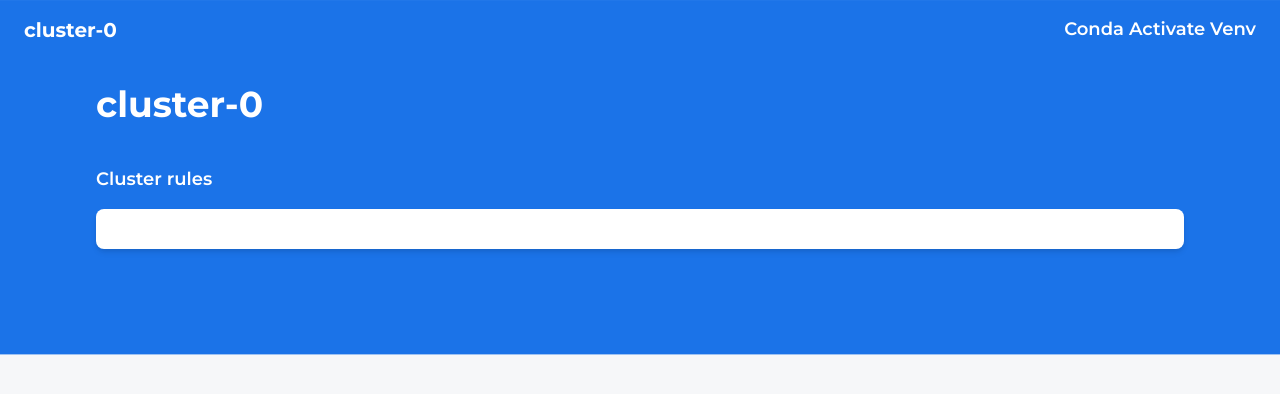
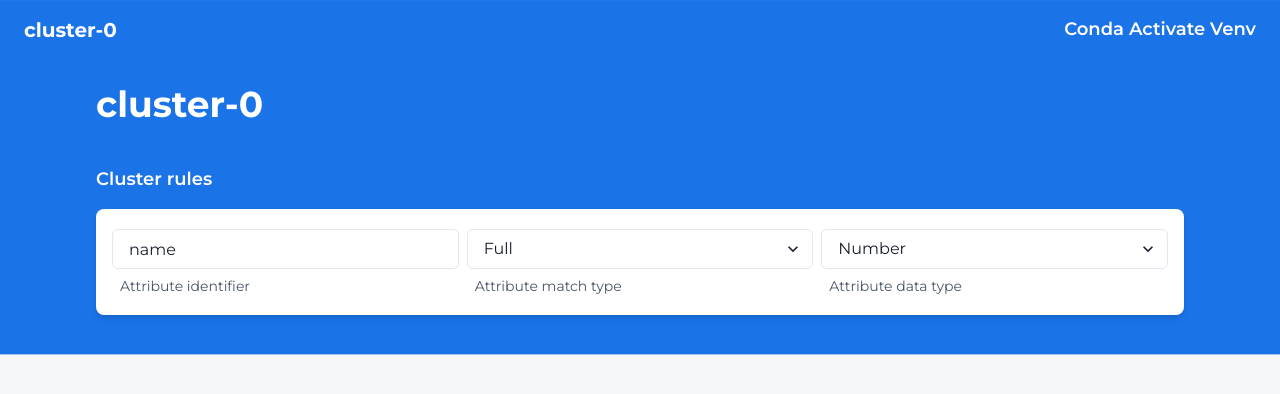
Before and after one commit to 1407arjun/TRINIT-Conda-Activate-Venv-DEV04, a Next.js app: page /cluster/cluster-0 in a window 1280 px wide. Shown: the top 394 px of the page. Built offline with nearby package versions, Linux system fonts and the light colour scheme.

Commit message:
Create rule template

```diff
--- a/src/components/cluster/Item.tsx
+++ b/src/components/cluster/Item.tsx
@@ -1,8 +1,79 @@
-import { VStack } from "@chakra-ui/react"
+import { useState } from "react"
+import {
+    HStack,
+    FormControl,
+    Input,
+    Select,
+    FormHelperText,
+    FormErrorMessage,
+    VStack
+} from "@chakra-ui/react"
 import type Rule from "../../types/Rule"
 
 const Item = ({ id, type, match }: Rule) => {
-    return <VStack></VStack>
+    const [idInput, setIdInput] = useState(id)
+    const [typeInput, setTypeInput] = useState(type)
+    const [matchInput, setMatchInput] = useState(match)
+
+    const handleIdInputChange = (e) => setIdInput(e.target.value)
+    const handleTypeInputChange = (e) => setTypeInput(e.target.value)
+    const handleMatchInputChange = (e) => setMatchInput(e.target.value)
+
+    const isIdError = idInput === ""
+    const isTypeError = false
+    const isMatchError = false
+
+    return (
+        <HStack alignItems="start" w="100%">
+            <FormControl isInvalid={isIdError}>
+                <Input
+                    type="text"
+                    value={idInput}
+                    onChange={handleIdInputChange}
+                    placeholder="ID"
+                />
+                {!isIdError ? (
+                    <FormHelperText pl={2}>Attribute identifier</FormHelperText>
+                ) : (
+                    <FormErrorMessage pl={2}>ID is required</FormErrorMessage>
+                )}
+            </FormControl>
+            <FormControl isInvalid={isMatchError}>
+                <Select onChange={handleMatchInputChange}>
+                    <option value="full" selected={match === "full"}>
+                        Full
+                    </option>
+                    <option value="partial" selected={match === "partial"}>
+                        Partial
+                    </option>
+                </Select>
+                {!isIdError ? (
+                    <FormHelperText pl={2}>Attribute match type</FormHelperText>
+                ) : (
+                    <FormErrorMessage pl={2}>
+                        Match type is required
+                    </FormErrorMessage>
+                )}
+            </FormControl>
+            <FormControl isInvalid={isTypeError}>
+                <Select onChange={handleMatchInputChange}>
+                    <option value="string" selected={type === "string"}>
+                        String
+                    </option>
+                    <option value="number" selected={type === "number"}>
+                        Number
+                    </option>
+                </Select>
+                {!isIdError ? (
+                    <FormHelperText pl={2}>Attribute data type</FormHelperText>
+                ) : (
+                    <FormErrorMessage pl={2}>
+                        Data type is required
+                    </FormErrorMessage>
+                )}
+            </FormControl>
+        </HStack>
+    )
 }
 
 export default Item
--- a/src/pages/cluster/[cluster].tsx
+++ b/src/pages/cluster/[cluster].tsx
@@ -4,7 +4,11 @@ import RuleList from "../../components/cluster/List"
 import Navbar from "../../components/cluster/Navbar"
 import type ClusterType from "../../types/Cluster"
 
-const cluster: ClusterType = { id: "cluster-0", name: "Cluster 0", rules: [] }
+const cluster: ClusterType = {
+    id: "cluster-0",
+    name: "Cluster 0",
+    rules: [{ id: "name", type: "number", match: "full" }]
+}
 
 const Cluster: NextPage = () => {
     return (
```
